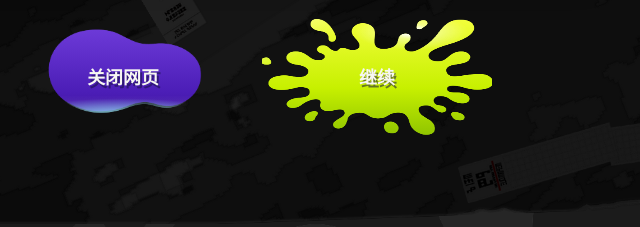
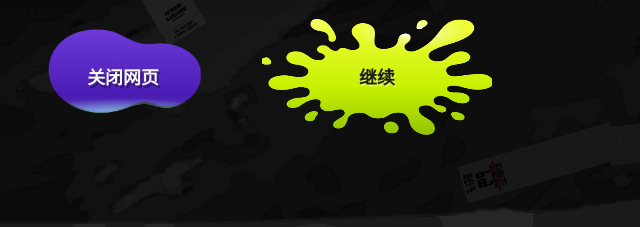
Before and after one commit to space4yyy/s3-gear-generator, a website: page frontend/index.html in a window 1280 px wide. Shown: the part 472-699 px from the top of the page, 390-1030 px from the left. Drawn offline with Linux system fonts and the light colour scheme; a web font is replaced by a local one.

Commit message:
修复默认按钮文字颜色

```diff
--- a/frontend/styles.css
+++ b/frontend/styles.css
@@ -667,6 +667,13 @@ h2 { max-width: 780px; font-size: clamp(1.9rem, 4.8vw, 3.25rem); }
   text-shadow: 2px 3px 0 rgba(22, 16, 63, 0.55);
 }
 
+/* The lime action is the initially selected/default action, so its label
+   should already use the selected-state contrast before the pointer moves. */
+.ink-button:not(.secondary) .button-label {
+  color: #20200d;
+  text-shadow: 1px 2px 0 rgba(255, 255, 255, 0.35);
+}
+
 .ink-button:hover .button-label,
 .ink-button:focus-visible .button-label {
   color: #20200d;
```
